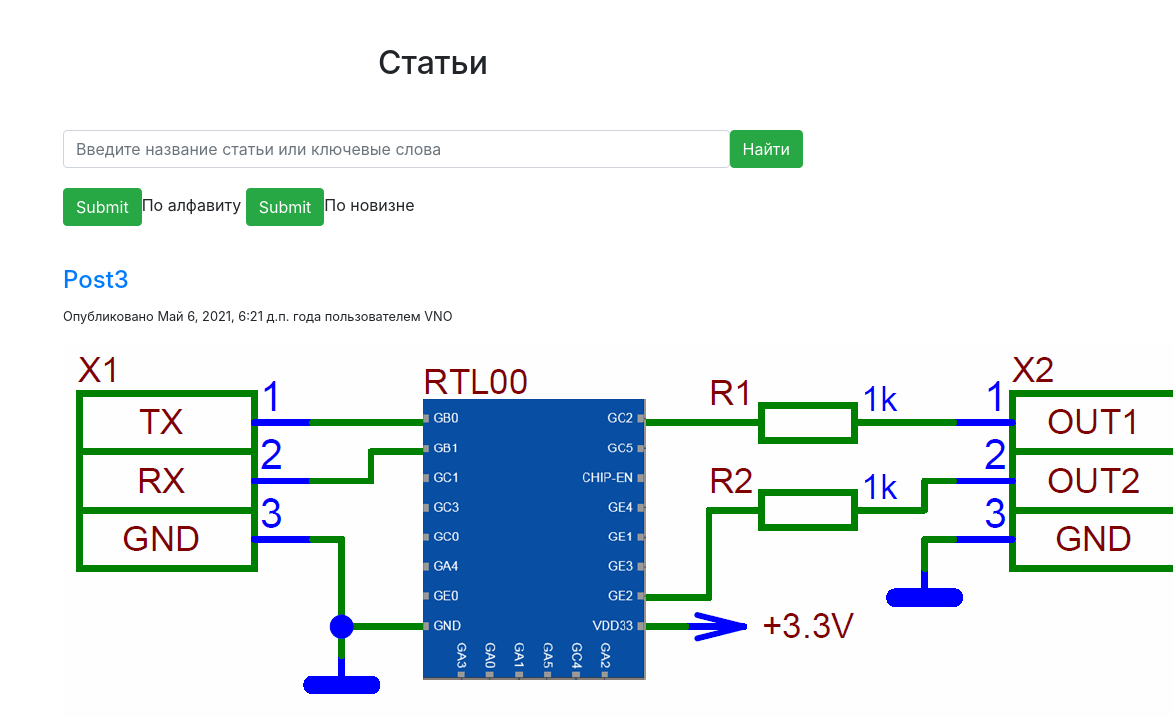
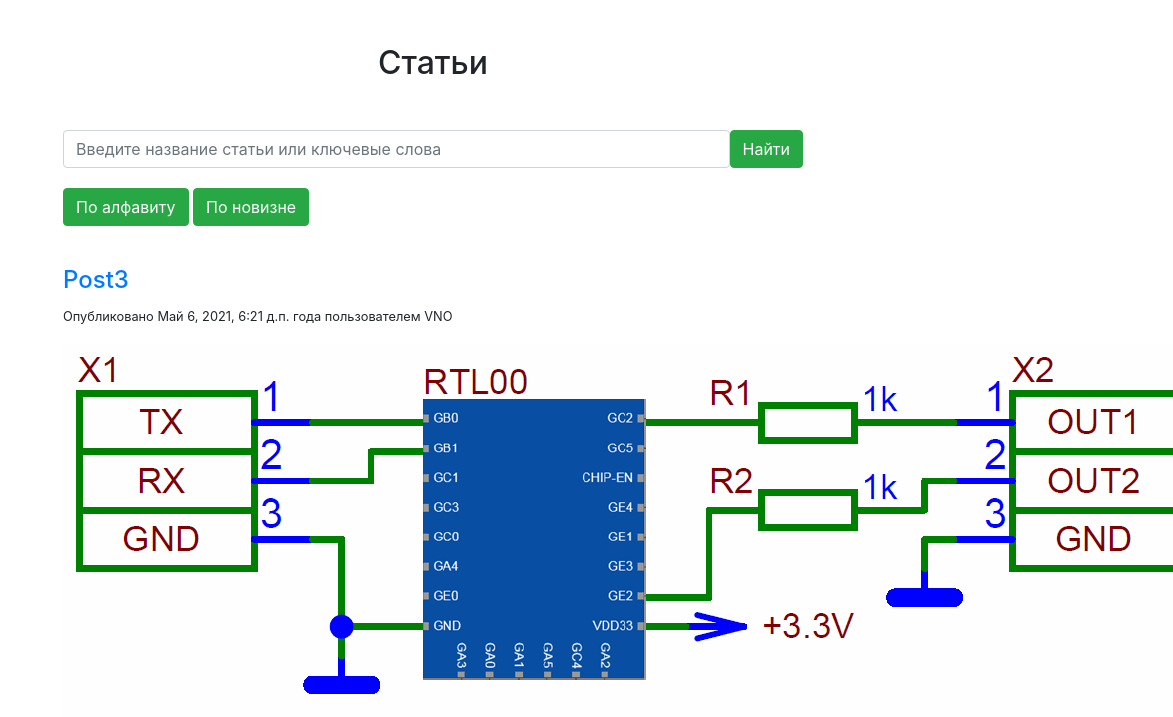
Before and after one commit to DanovskiV/djangoProjectVNO, a Django app: page / in a window 1480 px wide; the page is wider, and only the part inside the window is pictured. Shown: the part 56-773 px from the top of that part, without its empty margins (307-1480 px from the left). Run offline with Django 3.2, Linux system fonts and the light colour scheme; data comes from the database, SQL or seed files in the repository; some libraries are stand-ins or nearby versions.

Commit message:
fix buttons

```diff
--- a/templates/blog/post/list.html
+++ b/templates/blog/post/list.html
@@ -12,8 +12,8 @@
       </form>
     </div>
     <form method="get" action="." class="filters">
-      <input name="sort_by_letters" type="submit" class="btn btn-success">По алфавиту</input>
-      <input name="sort_by_date" type="submit" class="btn btn-success">По новизне</input>
+      <button name="sort_by_letters" type="submit" class="btn btn-success">По алфавиту</button>
+      <button name="sort_by_date" type="submit" class="btn btn-success">По новизне</button>
     </form>
   </div>
     {% if request.get == "sort_by_latters" %}
```
